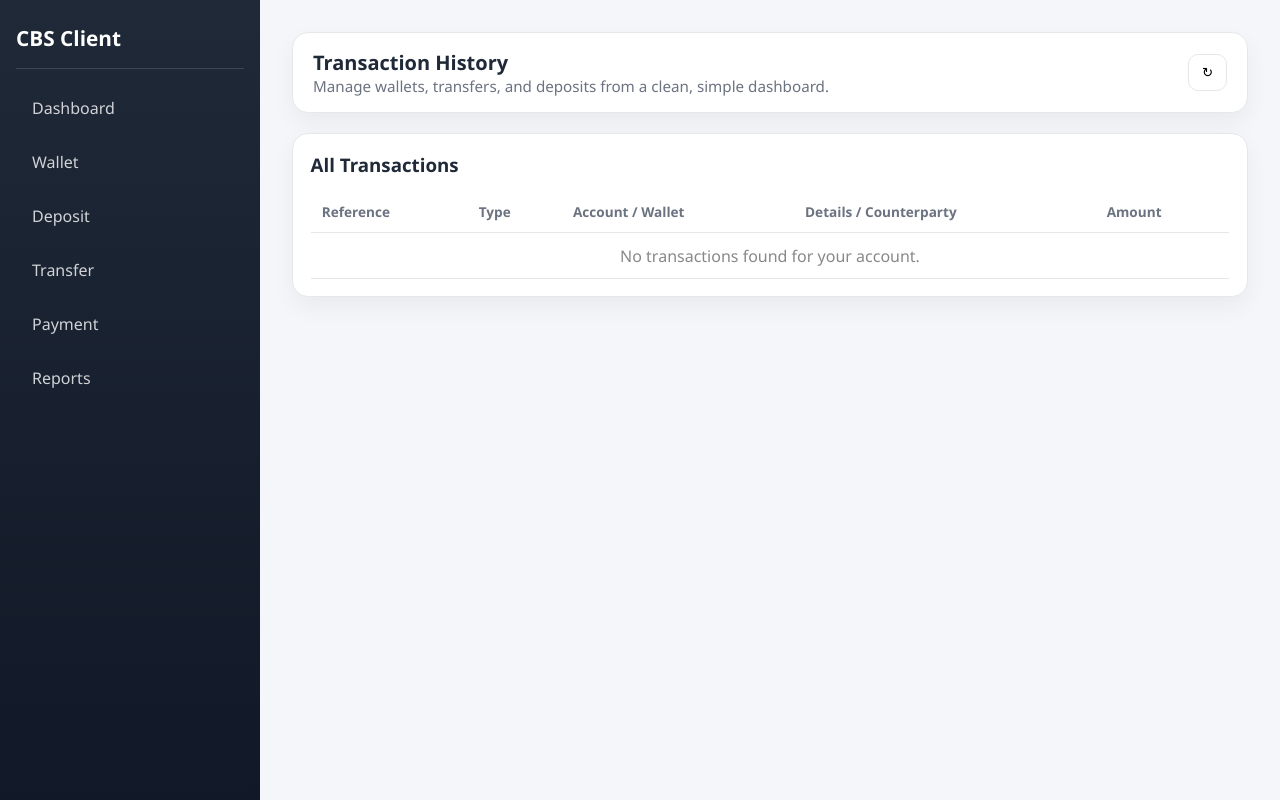
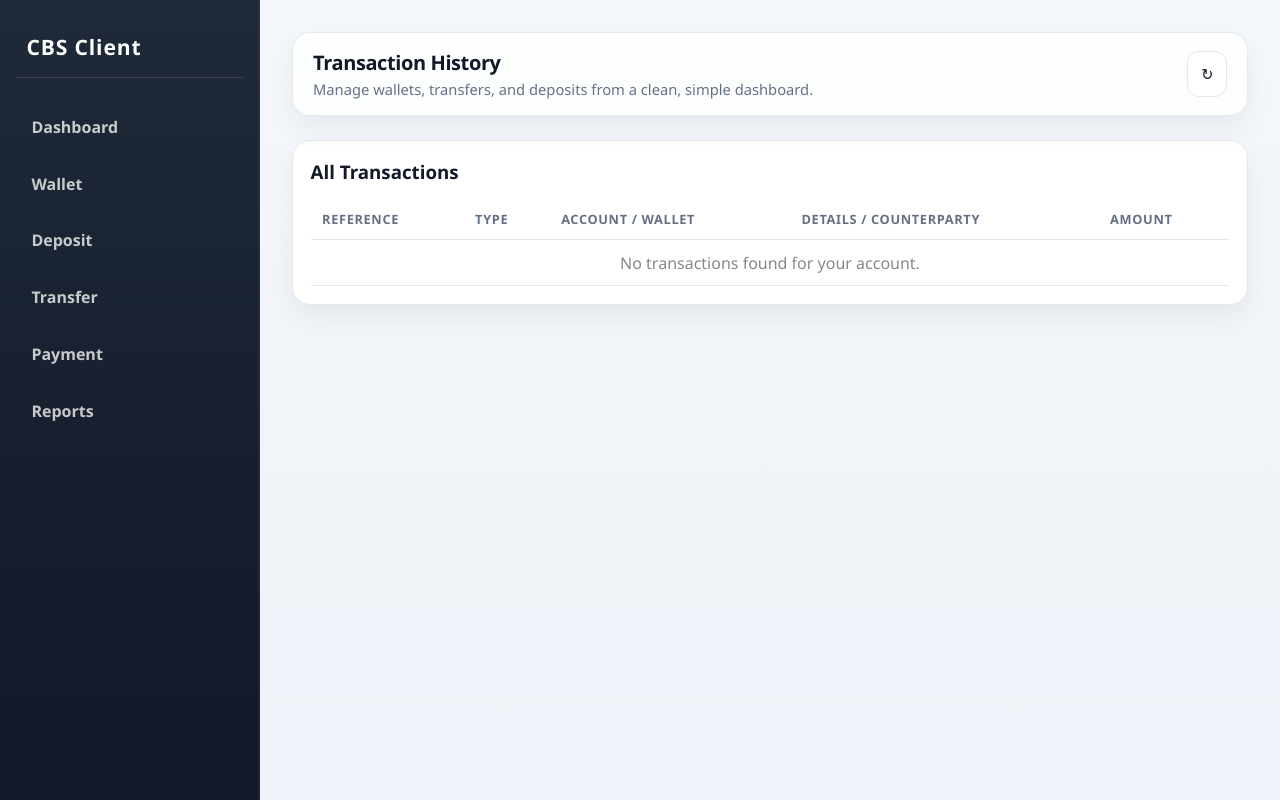
Before and after one commit to RogerJunior2407/Core-Banking-System, a Django app: template templates/client/report.html in a window 1280 px wide. Run offline with Django 5.2, Linux system fonts and the light colour scheme; the template is opened without the code that fills it, so the values that code supplies are empty; some web fonts are replaced.

Commit message:
update v05

```diff
--- a/bank/views.py
+++ b/bank/views.py
@@ -5,7 +5,7 @@ from django import forms
 from django.http import Http404
 from rest_framework import generics, viewsets
 from .models import Client, Wallet, ClientAuth
-from .serializers import ChangePasswordserializer, ClientSerializer, WalletSerializer, WalletBalanceSerializer
+from .serializers import ClientSerializer, WalletSerializer, WalletBalanceSerializer, ChangePasswordSerializer
 from django.contrib import messages
 from transfer.models import Transfer
 from django.db import transaction
@@ -470,7 +470,7 @@ class WalletBalanceView(generics.RetrieveAPIView):
     serializer_class = WalletBalanceSerializer
 
 class ChangePasswordView(generics.UpdateAPIView):
-    serializer_class = ChangePasswordserializer
+    serializer_class = ChangePasswordSerializer
 
     def get_object(self):
         client_id = self.kwargs.get('client_id') or self.request.POST.get('client_id') or self.request.session.get('client_id')
--- a/templates/client/base.html
+++ b/templates/client/base.html
@@ -9,68 +9,90 @@
     <link href="https://fonts.googleapis.com/css2?family=Segoe+UI:wght@400;500;600;700&display=swap" rel="stylesheet">
     <style>
         :root {
-            --bg-main: #f4f6f9;
+            --bg-main: #f4f7fb;
             --bg-sidebar: #1f2937;
+            --bg-sidebar-soft: #2b3543;
             --bg-card: #ffffff;
-            --text-primary: #1f2937;
-            --text-secondary: #6b7280;
+            --surface-soft: #f8fafc;
+            --text-primary: #111827;
+            --text-secondary: #667085;
             --primary: #2563eb;
+            --primary-soft: #eef4ff;
             --success: #16a34a;
             --warning: #f59e0b;
             --danger: #dc2626;
             --info: #0f766e;
             --border-color: #e5e7eb;
+            --shadow-soft: 0 12px 28px rgba(15, 23, 42, 0.06);
         }
 
         * { box-sizing: border-box; margin: 0; padding: 0; }
 
         body {
             font-family: 'Segoe UI', Tahoma, Geneva, Verdana, sans-serif;
-            background-color: var(--bg-main);
+            background: var(--bg-main);
             color: var(--text-primary);
             min-height: 100vh;
+        }
+
+        a, button, input, select {
+            font: inherit;
         }
 
         .page-shell {
             display: flex;
             min-height: 100vh;
+            background: linear-gradient(180deg, #f4f7fb 0%, #eef3f9 100%);
         }
 
         .sidebar {
             width: 260px;
-            background: linear-gradient(180deg, var(--bg-sidebar), #111827);
+            background: linear-gradient(180deg, var(--bg-sidebar) 0%, #111827 100%);
             color: white;
             padding: 1.5rem 1rem;
             display: flex;
             flex-direction: column;
             gap: 1rem;
+            border-right: 1px solid rgba(255,255,255,0.06);
+            box-shadow: inset -1px 0 0 rgba(255,255,255,0.04);
         }
 
         .brand {
-            font-size: 1.3rem;
+            font-size: 1.32rem;
             font-weight: 700;
-            padding-bottom: 1rem;
-            border-bottom: 1px solid rgba(255,255,255,0.14);
+            letter-spacing: 0.04em;
+            padding: 0.5rem 0.65rem 1rem;
+            border-bottom: 1px solid rgba(255,255,255,0.12);
         }
 
         .nav-list {
             display: flex;
             flex-direction: column;
-            gap: 0.5rem;
+            gap: 0.45rem;
+            margin-top: 0.5rem;
         }
 
         .nav-link {
-            color: rgba(255,255,255,0.8);
+            color: rgba(255,255,255,0.76);
             text-decoration: none;
-            padding: 0.75rem 1rem;
-            border-radius: 10px;
-            font-weight: 500;
+            padding: 0.8rem 0.9rem;
+            border-radius: 12px;
+            font-weight: 600;
             transition: all 0.2s ease;
+            border: 1px solid transparent;
         }
 
         .nav-link:hover {
-            background: rgba(255,255,255,0.14);
+            background: rgba(255,255,255,0.06);
             color: white;
+            transform: translateX(1px);
+        }
+
+        .nav-link.active {
+            background: rgba(37, 99, 235, 0.18);
+            border-color: rgba(147, 197, 253, 0.28);
+            color: #f8fbff;
+            box-shadow: inset 0 0 0 1px rgba(147, 197, 253, 0.1);
         }
 
         .main-panel {
@@ -82,30 +104,40 @@
             display: flex;
             justify-content: space-between;
             align-items: center;
-            background: var(--bg-card);
-            border: 1px solid var(--border-color);
-            border-radius: 16px;
+            background: rgba(255,255,255,0.8);
+            backdrop-filter: blur(6px);
+            border: 1px solid rgba(229,231,235,0.9);
+            border-radius: 18px;
             padding: 1rem 1.25rem;
-            margin-bottom: 1.25rem;
-            box-shadow: 0 10px 25px rgba(15, 23, 42, 0.05);
+            margin-bottom: 1.5rem;
+            box-shadow: var(--shadow-soft);
         }
 
         .topbar h1 {
             font-size: 1.25rem;
             font-weight: 700;
+            letter-spacing: -0.02em;
         }
 
         .topbar p {
             color: var(--text-secondary);
-            font-size: 0.95rem;
+            font-size: 0.92rem;
+            margin-top: 0.2rem;
         }
 
         .btn-refresh {
             border: 1px solid var(--border-color);
             background: white;
-            padding: 0.6rem 0.8rem;
-            border-radius: 10px;
+            padding: 0.7rem 0.8rem;
+            border-radius: 12px;
             cursor: pointer;
+            transition: all 0.2s ease;
+            color: var(--text-primary);
+        }
+
+        .btn-refresh:hover {
+            border-color: #cbd5e1;
+            box-shadow: 0 8px 20px rgba(15, 23, 42, 0.06);
         }
 
         .btn-refresh.spinning {
@@ -133,9 +165,15 @@
         .card {
             background: var(--bg-card);
             border: 1px solid var(--border-color);
-            border-radius: 16px;
+            border-radius: 18px;
             padding: 1.1rem;
-            box-shadow: 0 10px 25px rgba(15, 23, 42, 0.05);
+            box-shadow: var(--shadow-soft);
+            transition: transform 0.2s ease, box-shadow 0.2s ease;
+        }
+
+        .card:hover {
+            transform: translateY(-1px);
+            box-shadow: 0 16px 32px rgba(15, 23, 42, 0.07);
         }
 
         .card-header {
@@ -226,12 +268,14 @@
             cursor: pointer;
             text-decoration: none;
             text-align: center;
+            transition: all 0.2s ease;
         }
+        .btn:hover { opacity: 0.96; }
         .btn-primary { background: var(--primary); color: white; }
         .btn-secondary { background: #e5e7eb; color: var(--text-primary); }
         .table { width: 100%; border-collapse: collapse; margin-top: 0.6rem; }
-        .table th, .table td { padding: 0.7rem; border-bottom: 1px solid var(--border-color); text-align: left; }
-        .table th { color: var(--text-secondary); font-size: 0.85rem; }
+        .table th, .table td { padding: 0.72rem; border-bottom: 1px solid var(--border-color); text-align: left; }
+        .table th { color: var(--text-secondary); font-size: 0.8rem; font-weight: 700; text-transform: uppercase; letter-spacing: 0.05em; }
 
         @media (max-width: 900px) {
             .page-shell { flex-direction: column; }
```
Also changed, not shown: other parts of templates/client/base.html (+13 -9 lines), templates/client/client.html (+29 -17 lines), db.sqlite3.
